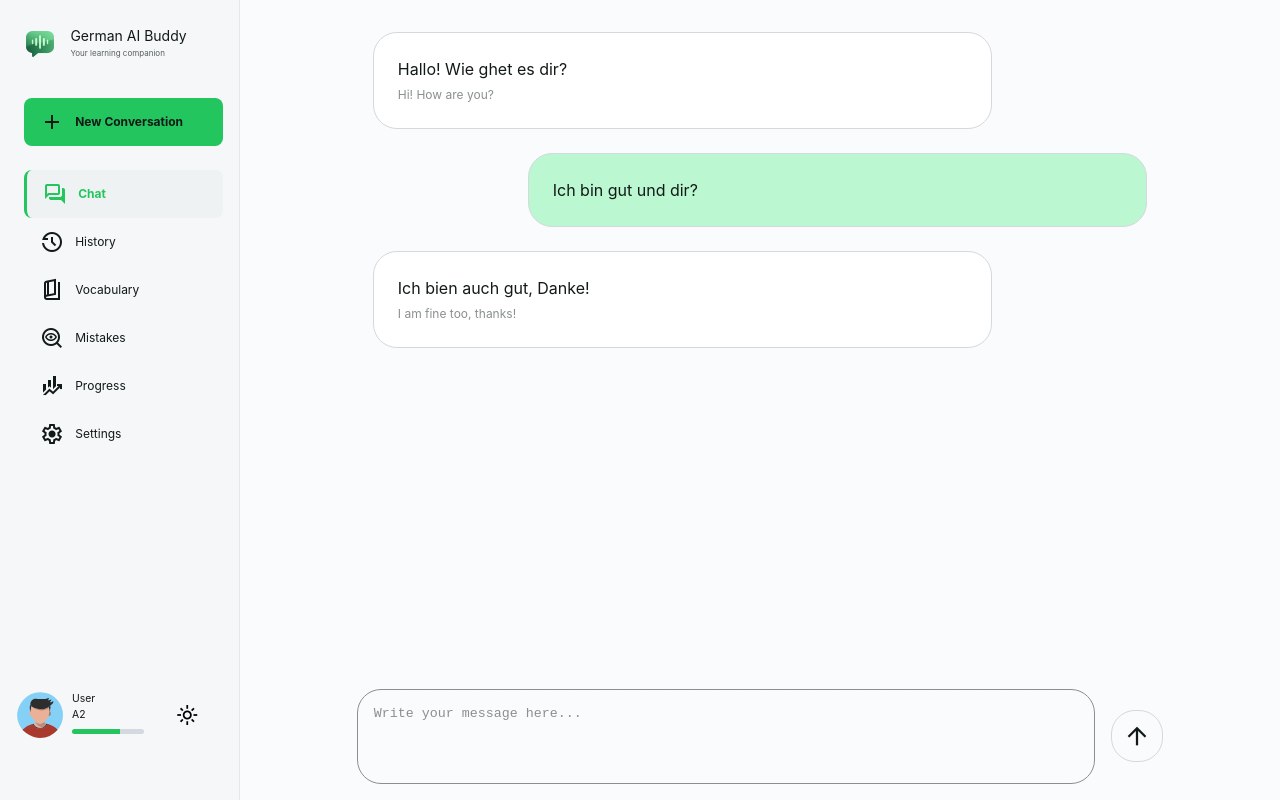
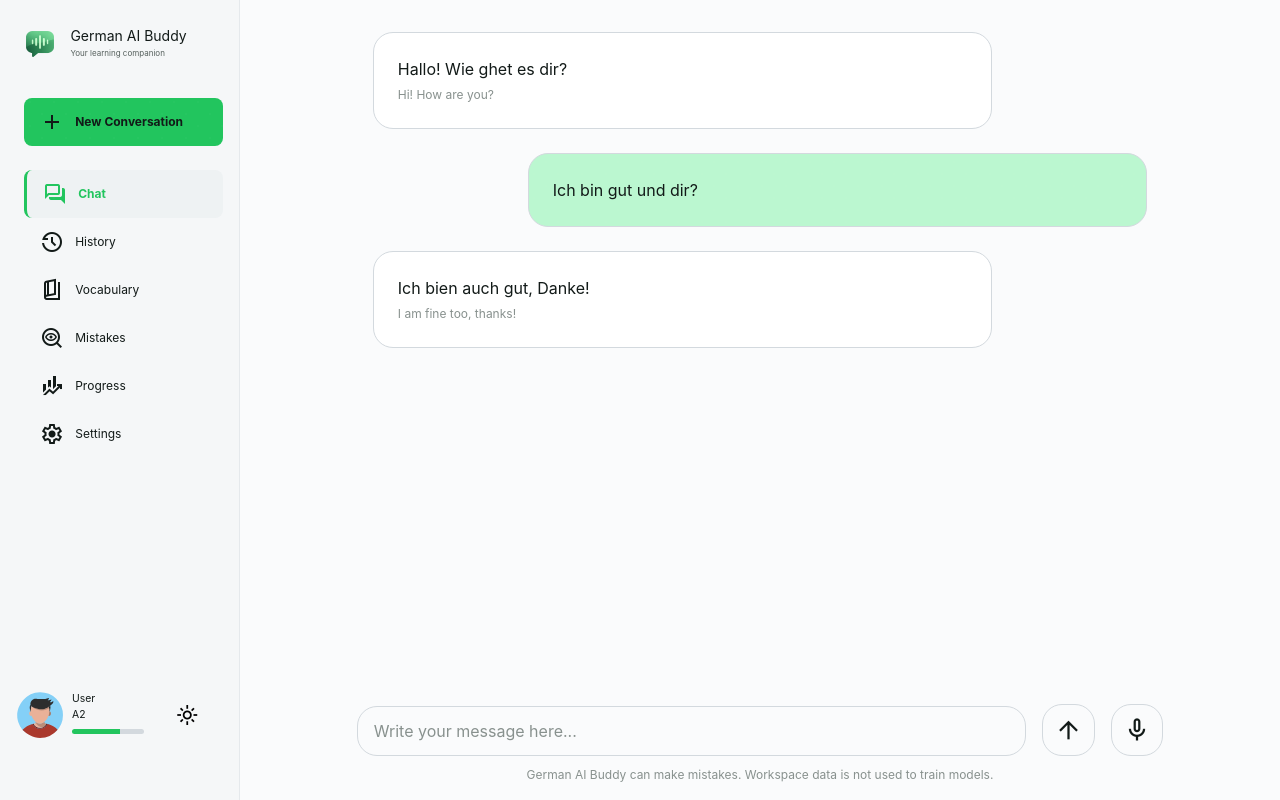
Before and after one commit to LBaldassarre/german-ai-buddy, a React (Vite) app in the folder frontend/: page / in a window 1280 px wide. Built offline with nearby package versions, Linux system fonts and the light colour scheme.

Commit message:
Change form styling

```diff
--- /dev/null
+++ b/frontend/src/components/Footer/Footer.css
@@ -0,0 +1,4 @@
+.footer {
+    color: var(--color-text-muted);
+    font-size: var(--fs-sm);
+}
--- /dev/null
+++ b/frontend/src/components/Footer/Footer.tsx
@@ -0,0 +1,12 @@
+import './Footer.css'
+
+function Footer() {
+
+    return (
+    <>
+        <div className="footer">German AI Buddy can make mistakes. Workspace data is not used to train models.</div>
+    </>
+    )
+}
+
+export default Footer
--- a/frontend/src/index.css
+++ b/frontend/src/index.css
@@ -19,7 +19,8 @@
 
   --radius-sm: 8px;
   --radius-md: 12px;
-  --radius-lg: 24px;
+  --radius-lg: 20px;
+  --radius-xl: 24px;
 
   --transition: 0.2s ease;
 
--- a/frontend/src/pages/Chat.css
+++ b/frontend/src/pages/Chat.css
@@ -40,33 +40,56 @@
     background-color: var(--color-user-message);
 }
 
-.cc-io{
+.cc-io {
     width: 80%;
-    max-height: 30vh;
-    flex-grow: 1;
     display: flex;
-    align-items: center;
-    justify-content: start;
+    align-items: flex-end;
     gap: 1rem;
 }
 
-.cc-io-type{
+.cc-io-box {
     flex-grow: 1;
-    height: 100%;
+    min-height: 2rem;
+    max-height: 180px;
     display: flex;
     align-items: center;
+    border: 1px solid var(--color-border-strong);
+    border-radius: var(--radius-lg);
+    padding: 0.75rem 1rem;
 }
 
-.cc-io-type{
+.cc-io-type {
     width: 100%;
-    text-align: start;
+    min-height: 1rem;
+    max-height: 150px;
+    border: none;
+    outline: none;
+    resize: none;
+    background: transparent;
     color: var(--color-text);
-    padding: 1rem;
-    background: none;
-    border-radius: var(--radius-lg);
-    border: 1px solid var(--color-text-muted);
-    resize: none;
+    font: inherit;
     overflow-y: auto;
+}
+
+.cc-io-type::placeholder {
+    color: var(--color-text-muted);
+}
+
+.cc-io-type::-webkit-scrollbar {
+    width: 6px;
+}
+
+.cc-io-type::-webkit-scrollbar-track {
+    background: transparent;
+}
+
+.cc-io-type::-webkit-scrollbar-thumb {
+    background: var(--color-border-strong);
+    border-radius: 999px;
+}
+
+.cc-io-type::-webkit-scrollbar-thumb:hover {
+    background: var(--color-text-muted);
 }
 
 .cc-io-type::placeholder{
@@ -99,6 +122,6 @@
     transform: translateY(1px);
 }
 
-.cc-io-send span{
+.cc-io-send span, .cc-io-record span{
     font-size: var(--fs-3xl);
 }
--- a/frontend/src/pages/Chat.tsx
+++ b/frontend/src/pages/Chat.tsx
@@ -1,10 +1,18 @@
 import "./Chat.css";
-import { useState } from "react";
-import sendIcon from "../assets/send.svg";
-import micIcon from "../assets/mic.svg";
+import Footer from "../components/Footer/Footer";
+import { useState, useRef, useEffect } from "react";
 
 function Chat() {
     const [chatFormText, setChatFormText] = useState('');
+    const textareaRef = useRef<HTMLTextAreaElement>(null);
+
+    useEffect(() => {
+        const textarea = textareaRef.current;
+        if (!textarea) return;
+
+        textarea.style.height = "0px";
+        textarea.style.height = `${textarea.scrollHeight}px`;
+    }, [chatFormText]);
 
     function sendMessage() {
         if (!chatFormText.trim()) return;
@@ -14,7 +22,7 @@ function Chat() {
         setChatFormText("");
     }
 
-    function handleSubmit(e: React.FormEvent<HTMLFormElement>) {
+    function handleSubmit(e: React.SubmitEvent<HTMLFormElement>) {
         e.preventDefault();
         sendMessage();
     }
@@ -44,31 +52,27 @@ function Chat() {
                     </div>
                 </div>
 
-                {/* <div className="cc-io">
-                    <div className="cc-io-type">
-                        <input type="text" placeholder="Type your message in German" />
-                    </div>
-                    <div className="cc-io-send">
-                        <img src={micIcon} alt="mic"/>
-                    </div>
-                    <div className="cc-io-record">
-                        <img src={sendIcon} alt="send"/>
-                    </div>
-                </div> */}
-
                 <form className="cc-io" onSubmit={handleSubmit}>
+                    <div className="cc-io-box">
                         <textarea
                             className="cc-io-type"
                             id="chatFormText"
                             placeholder="Write your message here..."
                             value={chatFormText}
+                            ref={textareaRef}
                             onChange={(e) => setChatFormText(e.target.value)}
                             onKeyDown={handleKeyDown}
                         />
+                    </div>
                     <button className="cc-io-send" type="submit">
                         <span className="material-symbols-outlined">arrow_upward</span>
                     </button>
+                    <button className="cc-io-record" type="submit">
+                        <span className="material-symbols-outlined">mic</span>
+                    </button>
                 </form>
+
+                <Footer/>
             </div>
         </div>
     </>
```
Lines whose indentation alone changed are shown as unchanged.
